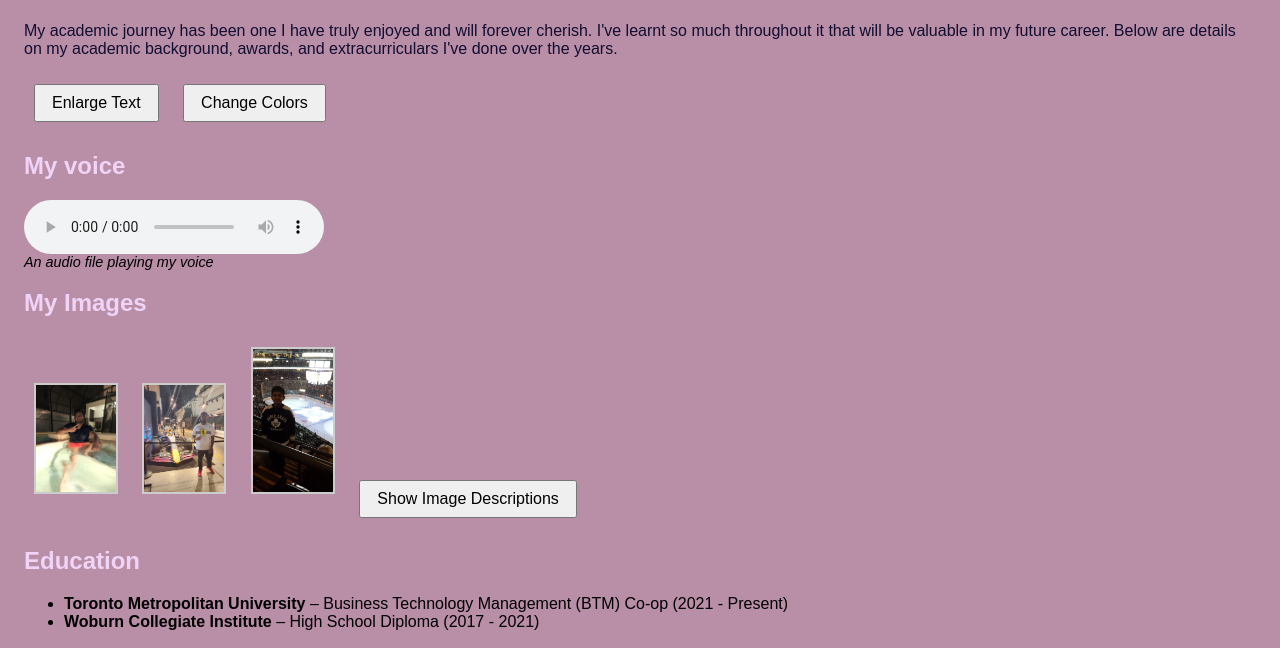
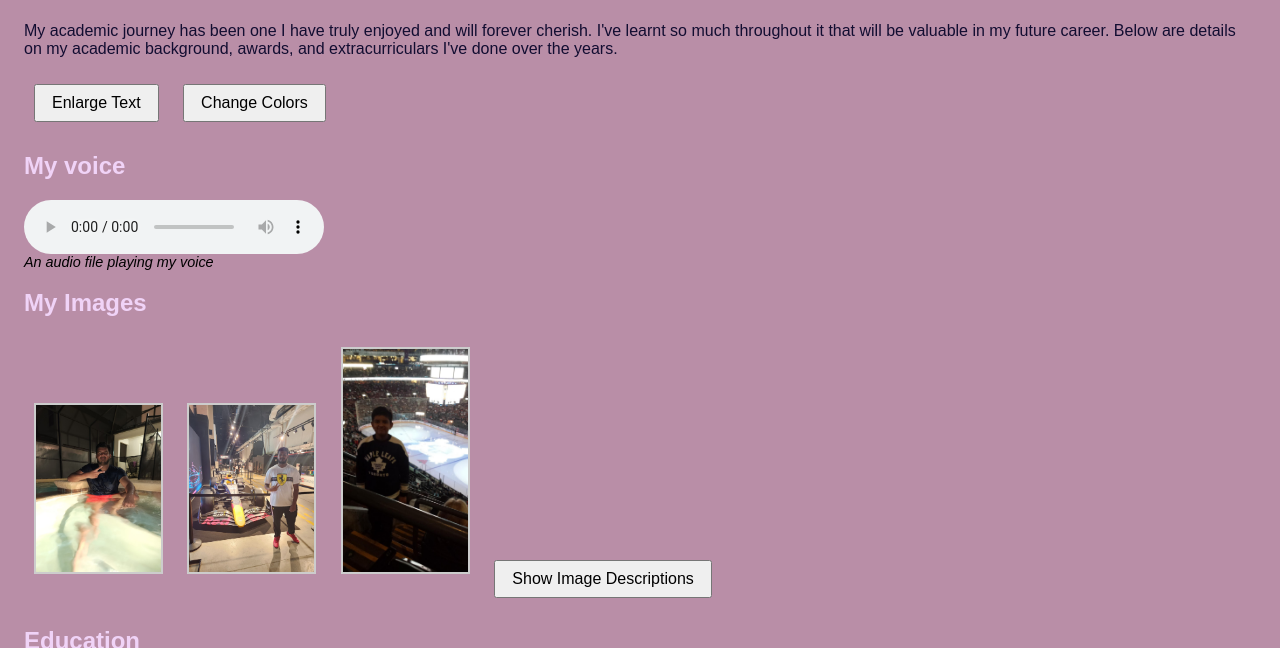
Before and after one commit to DivviyanK18/DivviyanK18.github.io, a plain HTML site: page index.html in a window 1280 px wide. Shown: the part 682-1330 px from the top of the page. Drawn offline with Linux system fonts and the light colour scheme.

Commit message:
Update style.css

```diff
--- a/style.css
+++ b/style.css
@@ -69,7 +69,7 @@ button {
 }
 
 .accessible-img {
-    width: 80px;
+    width: 125px;
     height: auto;
     margin: 10px;
     display: inline-block;
```
